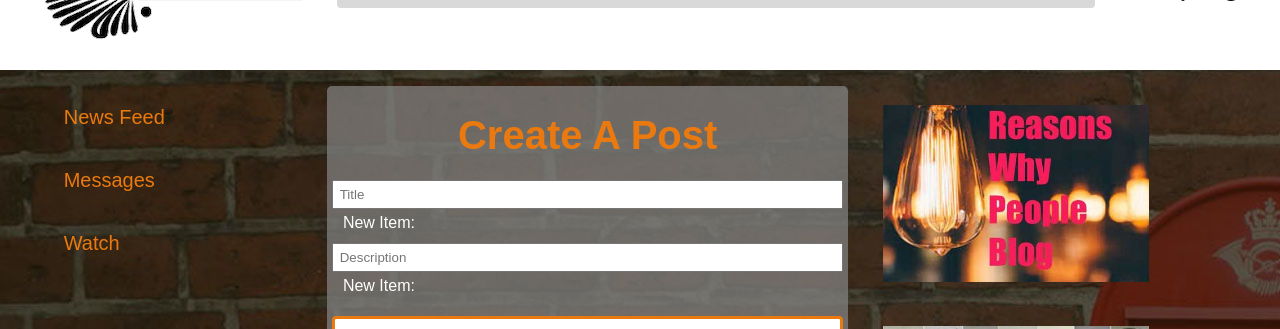
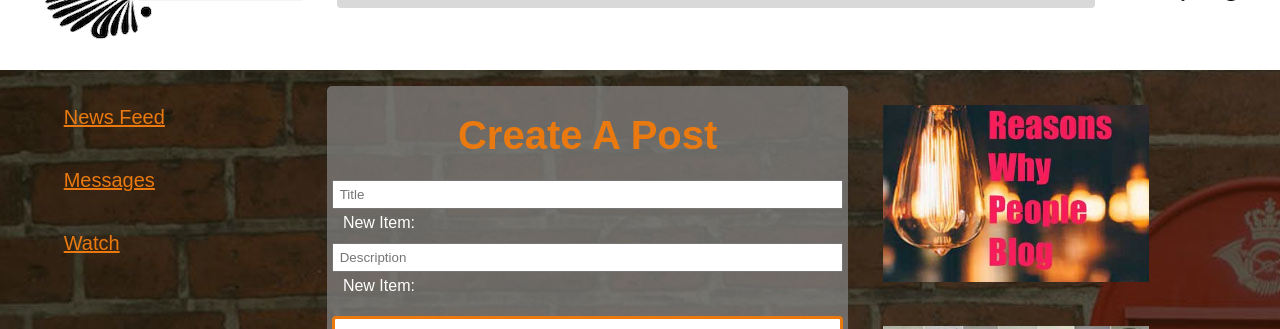
Before and after one commit to jenPlaza/postit, a React (Create React App) app in the folder my-app/: page / in a window 1280 px wide. Shown: the part 152-481 px from the top of the page. Built offline with nearby package versions, Linux system fonts and the light colour scheme.

Commit message:
made changes to sideBar link, routes, and header

```diff
--- a/my-app/package.json
+++ b/my-app/package.json
@@ -1,4 +1,5 @@
 {
+  "homepage": "http://jenplaza.github.io/postit",
   "name": "my-app",
   "version": "0.1.0",
   "private": true,
--- a/my-app/src/components/Routes.js
+++ b/my-app/src/components/Routes.js
@@ -2,20 +2,20 @@ import React from 'react';
 import { makeStyles } from '@material-ui/core/styles';
 
 //React Router
-import{ Route, Switch } from 'react-router-dom'
+import { Route, Switch } from 'react-router-dom';
 
 //pages
-import Messages from '../pages/Messages'
-import Watch from '../pages/Watch'
-import Account from '../pages/Account'
+import Messages from '../pages/Messages';
+import Watch from '../pages/Watch';
+import Account from '../pages/Account';
 import NewsFeed from '../pages/NewsFeed';
 
 //styles
-const useStyles = makeStyles(theme => ({
-  root:{
-		marginTop:'3%',
-		marginLeft:'1%',
-		marginRight:'0.5%',
+const useStyles = makeStyles((theme) => ({
+  root: {
+    marginTop: '3%',
+    marginLeft: '1%',
+    marginRight: '0.5%',
   },
 }));
 
@@ -25,11 +25,32 @@ export default function Routes() {
   return (
     <div className={classes.root}>
       <Switch>
-					<Route exact path='/' component={NewsFeed} />
-					<Route exact path='/Newsfeed' component={NewsFeed} />
-					<Route exact path='/Messages' component={Messages} />
-					<Route exact path='/Watch' component={Watch} />
-					<Route exact path='/Account' component={Account} />
+        <Route exact path={process.env.PUBLIC_URL + '/'} component={NewsFeed} />
+        <Route
+          exact
+          path={process.env.PUBLIC_URL + '/newsfeed'}
+          component={NewsFeed}
+        />
+        <Route
+          exact
+          path={process.env.PUBLIC_URL + '/messages'}
+          component={Messages}
+        />
+        <Route
+          exact
+          path={process.env.PUBLIC_URL + '/watch'}
+          component={Watch}
+        />
+        <Route
+          exact
+          path={process.env.PUBLIC_URL + '/account'}
+          component={Account}
+        />
+        {/* <Route exact path="/" component={NewsFeed} />
+        <Route exact path="/Newsfeed" component={NewsFeed} />
+        <Route exact path="/Messages" component={Messages} />
+        <Route exact path="/Watch" component={Watch} />
+        <Route exact path="/Account" component={Account} /> */}
       </Switch>
     </div>
   );
--- a/my-app/src/components/header/Header.js
+++ b/my-app/src/components/header/Header.js
@@ -1,4 +1,5 @@
 import React from 'react';
+import { Link } from 'react-router-dom';
 import { fade, makeStyles } from '@material-ui/core/styles';
 import AppBar from '@material-ui/core/AppBar';
 import Toolbar from '@material-ui/core/Toolbar';
@@ -14,7 +15,6 @@ import AccountCircle from '@material-ui/icons/AccountCircle';
 import MailIcon from '@material-ui/icons/Mail';
 import NotificationsIcon from '@material-ui/icons/Notifications';
 import MoreIcon from '@material-ui/icons/MoreVert';
-import Link from '@material-ui/core/Link';
 
 //Images & Icons
 import logo from '../../images/postIt.png';
@@ -93,7 +93,7 @@ const Links = () => {
   const classes = useStyles();
   return (
     <Typography display="block" align="center">
-      <Link className={classes.typography} href="http://localhost:3000/Account">
+      <Link className={classes.typography} href="/account">
         My account
       </Link>
     </Typography>
--- a/my-app/src/components/sidebarleft/SideBarLeft.js
+++ b/my-app/src/components/sidebarleft/SideBarLeft.js
@@ -1,46 +1,47 @@
 // JavaScript Document
-import React from "react";
+import React from 'react';
+//React Router
+import { Link } from 'react-router-dom';
 import { makeStyles } from '@material-ui/core/styles';
 
 //Material UI
-import Grid from '@material-ui/core/Grid';
-import Container from '@material-ui/core/Container';
-import Typography from '@material-ui/core/Typography';
-import Box from '@material-ui/core/Box';
-import Link from '@material-ui/core/Link';
+import { Grid, Container, Typography, Box } from '@material-ui/core';
 
-
-const useStyles = makeStyles(theme => ({
+const useStyles = makeStyles((theme) => ({
   root: {
-    width:'90%',
-		height:'100%',
-		marginLeft:'5%',
+    width: '90%',
+    height: '100%',
+    marginLeft: '5%',
+    color: '#ea7a0f',
   },
-	btn:{
-		fontSize:'1.25em',
-		marginTop:'5%',
-		color:theme.palette.secondary.main,
-	}
+  btn: {
+    fontSize: '1.25em',
+    marginTop: '5%',
+    //color: theme.palette.secondary.main,
+  },
 }));
 
 const Links = () => {
   return (
     <Typography display="block" variant="body" align="left" color="secondary">
-	  <Box component="span" display="block" p={2} m={1} >
-      	<Link color="inherit" href="http://localhost:3000/NewsFeed">News Feed</Link>
-	  	{' '}
+      <Box component="span" display="block" p={2} m={1}>
+        <Link style={{ color: '#ea7a0f' }} href="/postit/newsfeed">
+          News Feed
+        </Link>{' '}
       </Box>
-	  <Box component="span" display="block" p={2} m={1} >
-	  	<Link color="inherit" href="http://localhost:3000/Messages">Messages</Link>
-	  	{' '}
+      <Box component="span" display="block" p={2} m={1}>
+        <Link style={{ color: '#ea7a0f' }} href="/postit/messages">
+          Messages
+        </Link>{' '}
       </Box>
-	  <Box component="span" display="block" p={2} m={1} >
-	  	<Link color="inherit" href="http://localhost:3000/Watch">Watch</Link>
-	  	{' '}
+      <Box component="span" display="block" p={2} m={1}>
+        <Link href="/postit/watch" style={{ color: '#ea7a0f' }}>
+          Watch
+        </Link>{' '}
       </Box>
     </Typography>
   );
-}
+};
 
 //exporting class SideBarLeft
 export default function SideBarLeft() {
```
Lines whose indentation alone changed are shown as unchanged.
